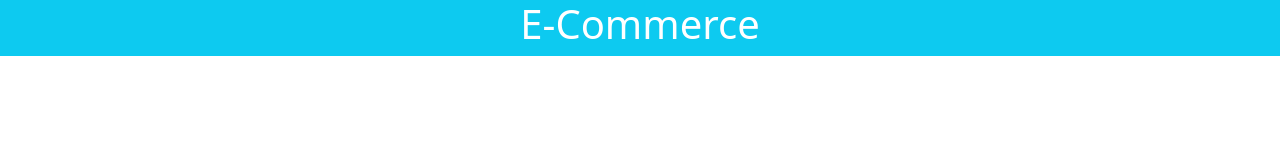
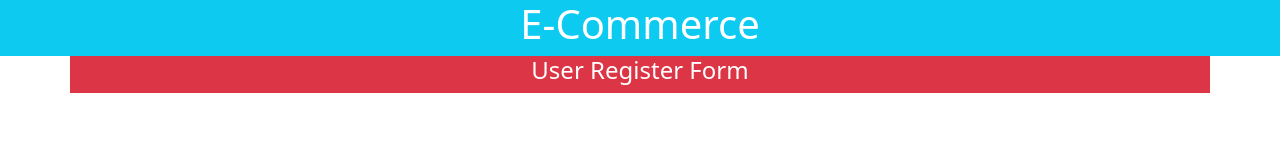
Before and after one commit to Mindula-Dilthushan/E-Commerce, a plain HTML site: page E-Commerce-Frontend/index.html in a window 1280 px wide. Drawn offline with Linux system fonts and the light colour scheme.

Commit message:
test-form

```diff
--- a/E-Commerce-Frontend/index.html
+++ b/E-Commerce-Frontend/index.html
@@ -16,6 +16,15 @@
 </div>
 
 
+<div class="container justify-content-center align-items-center bg-danger d-flex">
+
+   <h4 class="text-white">
+       User Register Form
+   </h1>
+
+</div>
+
+
 <!--js files-->
 <script src="./js/bootstrap.min.js"></script>
 </body>
```
